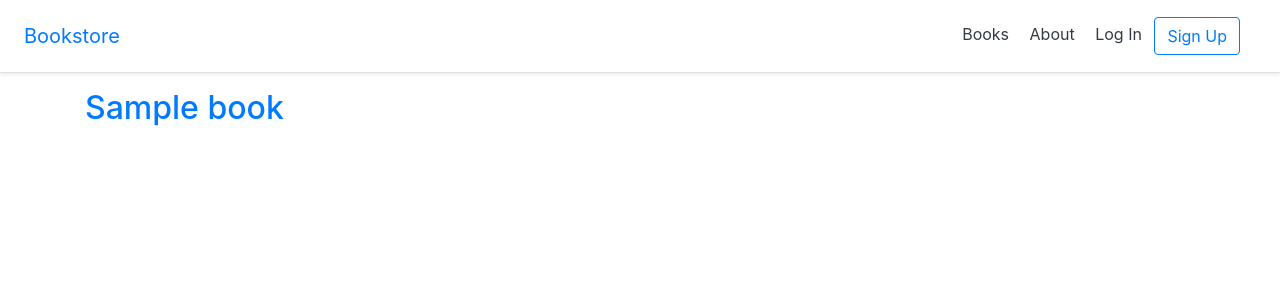
After one commit to abhijeetpanda12/Bookstore, a Django app: page /books/ in a window 1280 px wide. The commit adds this page. Shown: the top 300 px of the page. Run offline with Django 3.2, Linux system fonts and the light colour scheme; tables that the repository leaves empty hold one stand-in row (values such as "Sample post"); some libraries are stand-ins or nearby versions.

Commit message:
books app added

```diff
--- /dev/null
+++ b/books/admin.py
@@ -0,0 +1,6 @@
+from django.contrib import admin
+
+# Register your models here.
+from .models import Book
+
+admin.site.register(Book)
--- /dev/null
+++ b/books/apps.py
@@ -0,0 +1,5 @@
+from django.apps import AppConfig
+
+
+class BooksConfig(AppConfig):
+    name = 'books'
--- /dev/null
+++ b/books/models.py
@@ -0,0 +1,19 @@
+import uuid
+from django.db import models
+from django.urls import reverse
+
+class Book(models.Model):
+    id = models.UUIDField(
+            primary_key=True,
+            default=uuid.uuid4,
+            editable=False
+            )
+    title = models.CharField(max_length=200)
+    author = models.CharField(max_length=200)
+    price = models.DecimalField(max_digits=6, decimal_places=2)
+
+    def __str__(self):
+        return self.title
+
+    def get_absolute_url(self):
+        return reverse('book_detail', args=[str(self.id)])
--- /dev/null
+++ b/books/urls.py
@@ -0,0 +1,7 @@
+from django.urls import path
+from .views import BookListView, BookDetailView
+
+urlpatterns = [
+    path('', BookListView.as_view(), name='book_list'),
+    path('<uuid:pk>', BookDetailView.as_view(), name='book_detail'),
+    ]
--- /dev/null
+++ b/books/views.py
@@ -0,0 +1,12 @@
+from django.views.generic import ListView, DetailView
+from .models import Book
+
+class BookListView(ListView):
+    model = Book
+    context_object_name = 'book_list'
+    template_name = 'books/book_list.html'
+
+class BookDetailView(DetailView):
+    model = Book
+    context_object_name = 'book'
+    template_name = 'books/book_detail.html'
--- a/bookstore_project/settings.py
+++ b/bookstore_project/settings.py
@@ -45,6 +45,7 @@ INSTALLED_APPS = [
     'allauth.account',
     'users.apps.UsersConfig',
     'pages.apps.PagesConfig',
+    'books.apps.BooksConfig',
 ]
 
 
--- a/bookstore_project/urls.py
+++ b/bookstore_project/urls.py
@@ -21,4 +21,5 @@ urlpatterns = [
     # User management
     path('accounts/', include('allauth.urls')),
     path('', include('pages.urls')),
+    path('books/', include('books.urls')),
 ]
--- a/templates/_base.html
+++ b/templates/_base.html
@@ -19,6 +19,7 @@
 mb-3 bg-white border-bottom shadow-sm">
       <a href="{% url 'home' %}" class="navbar-brand my-0 mr-md-auto font-weight-normal">Bookstore</a>
       <nav class="my-2 my-md-0 mr-md-3">
+        <a class="p-2 text-dark" href="{% url 'book_list' %}">Books</a>
         <a class="p-2 text-dark" href="{% url 'about' %}">About</a>
         {% if user.is_authenticated %}
         <a class="p-2 text-dark" href="{% url 'account_logout' %}">Log Out</a> {% else %}
--- /dev/null
+++ b/templates/books/book_list.html
@@ -0,0 +1,9 @@
+{% extends '_base.html' %}
+{% block title %}Books{% endblock title %}
+{% block content %}
+{% for book in book_list %}
+<div>
+    <h2><a href="{{ book.get_absolute_url }}">{{ book.title }}</a></h2>
+</div>
+{% endfor %}
+{% endblock content %}
```
Also changed, not shown: books/tests.py (added, +30 -0 lines), templates/books/book_detail.html (added, +9 -0 lines), books/__init__.py (added), books/migrations/0001_initial.py (added), books/migrations/__init__.py (added).
